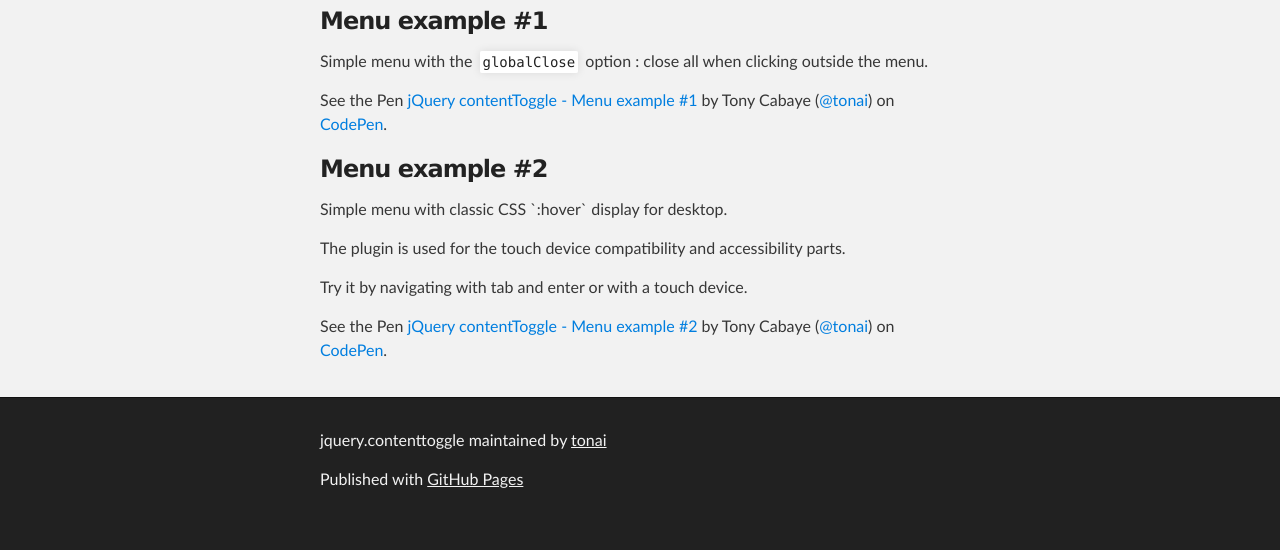
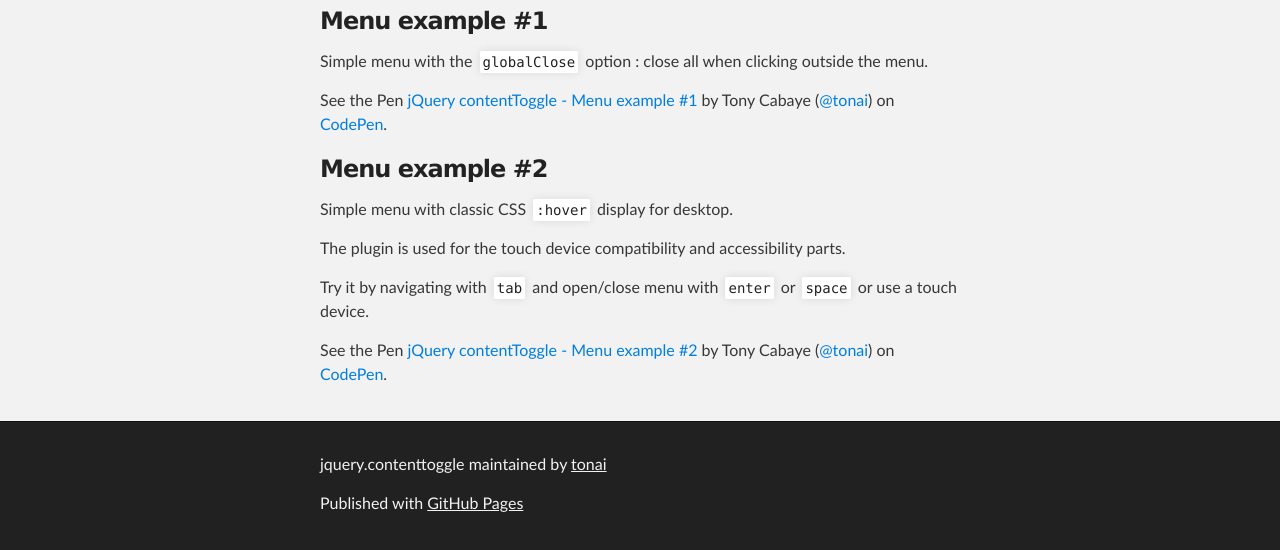
Before and after one commit to tonai/jquery-contenttoggle, a plain HTML site: page index.html in a window 1280 px wide. Shown: the part 535-1085 px from the top of the page. Before the commit the page ends 1061 px from the top, so only its background shows below. Drawn offline with Linux system fonts and the light colour scheme; a script that the page names is missing.

Commit message:
Update index.html

```diff
--- a/index.html
+++ b/index.html
@@ -37,9 +37,9 @@
         <p data-height="268" data-theme-id="0" data-slug-hash="VLKqMb" data-default-tab="result" data-user="tonai" class='codepen'>See the Pen <a href='http://codepen.io/tonai/pen/VLKqMb/'>jQuery contentToggle - Menu example #1</a> by Tony Cabaye (<a href='http://codepen.io/tonai'>@tonai</a>) on <a href='http://codepen.io'>CodePen</a>.</p>
 
         <h3><a id="menu-example-2" class="anchor" href="#menu-example-2" aria-hidden="true"><span class="octicon octicon-link"></span></a>Menu example #2</h3>
-        <p>Simple menu with classic CSS `:hover` display for desktop.</p>
+        <p>Simple menu with classic CSS <code>:hover</code> display for desktop.</p>
         <p>The plugin is used for the touch device compatibility and accessibility parts.</p>
-        <p>Try it by navigating with <kbd>tab</kbd> and <kbd>enter</kbd> or with a touch device.</p>
+        <p>Try it by navigating with <code>tab</code> and open/close menu with <code>enter</code> or <code>space</code> or use a touch device.</p>
         <p data-height="268" data-theme-id="0" data-slug-hash="wazZMm" data-default-tab="result" data-user="tonai" class='codepen'>See the Pen <a href='http://codepen.io/tonai/pen/wazZMm/'>jQuery contentToggle - Menu example #2</a> by Tony Cabaye (<a href='http://codepen.io/tonai'>@tonai</a>) on <a href='http://codepen.io'>CodePen</a>.</p>
 
       </section>
```
